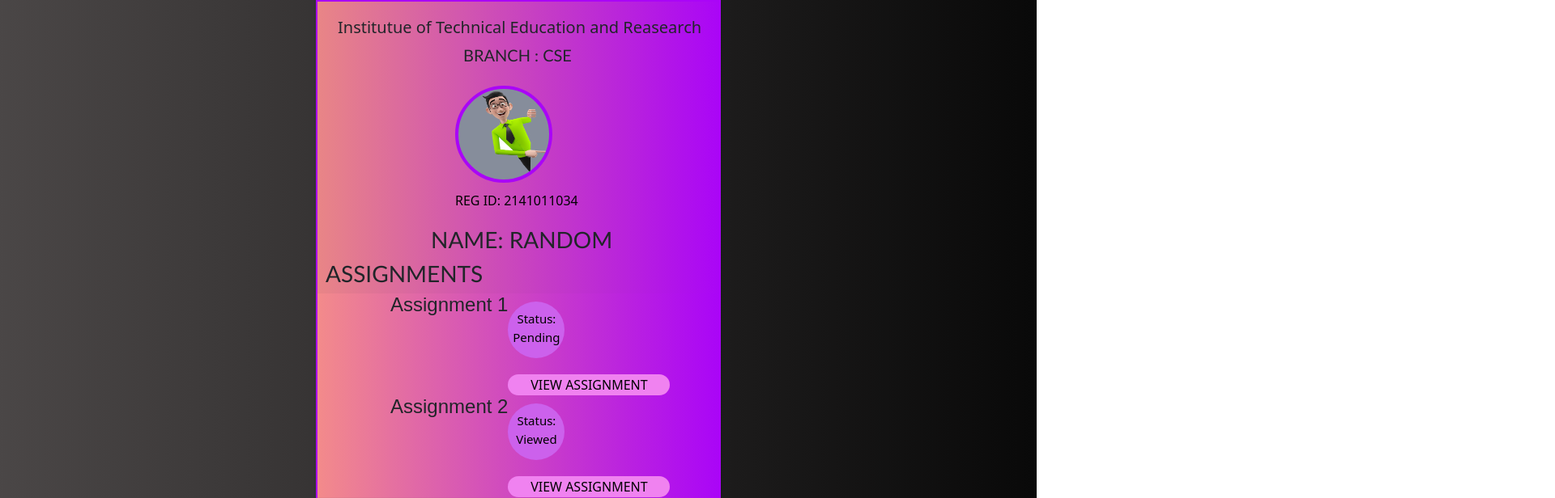
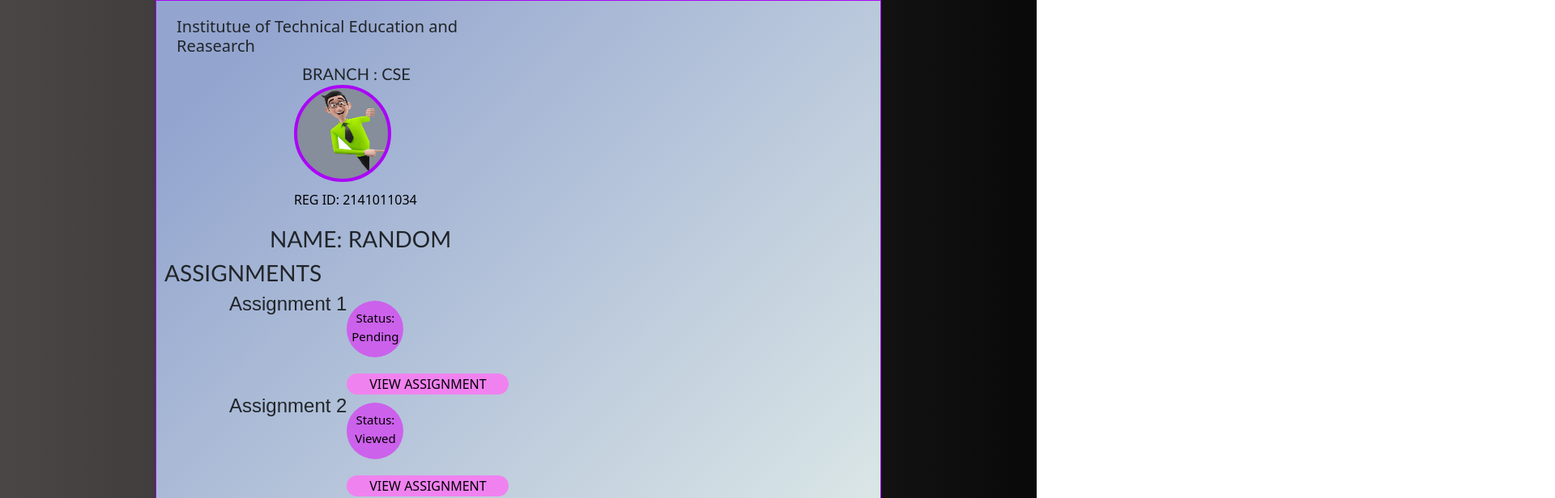
Before and after one commit to Rafikhan19/SIKSHA_O_SAHYOG, a React (Vite) app in the folder client/: page /student/dashboard in a window 1280 px wide. Shown: the top 616 px of the page at 81% size, 1920 px wide, since content can reach past the window. Built offline with nearby package versions, Linux system fonts and the light colour scheme.

Commit message:
Dashboard UI fixes

```diff
--- a/client/src/Student/Student.css
+++ b/client/src/Student/Student.css
@@ -2,7 +2,6 @@
 .student-container {
     margin: 0;
     padding: 0;
-    background-image: linear-gradient(to right, rgba(244, 139, 139, 0.941), rgb(170, 5, 247));
     background-repeat: no-repeat;
     display:inline-flex;
     flex-direction: column;
@@ -61,18 +60,15 @@ p{
   }
 
  .app{
-    width: 500px;
-
+    width: 70vw;
     height: auto;
-
     margin: 0 auto;
-    background-image: linear-gradient(to right, rgba(244, 139, 139, 0.941), rgb(170, 5, 247));
+    background-image: linear-gradient(135deg, #93a5cf 10%, #e4efe9 100%);
     box-shadow: 0px 1px 3px 0px rgba(0, 0, 0, 0.15);
  }
  .app_2{
-  border: 2px solid rgb(170, 5, 247);
-  width: -3rem;
-  height: -1rem;
+  border: 1px solid rgb(170, 5, 247);
+  height:100vh;
  }
 
  .student_img{
@@ -99,7 +95,7 @@ p{
 
 }
  .student_info_heading{
-  width: 500%;
+  width: 50%;
   height: 180px;
 
 
--- a/client/src/Student/StudentDashboard.jsx
+++ b/client/src/Student/StudentDashboard.jsx
@@ -2,7 +2,7 @@ import React, { useState } from 'react';
 import Assignments from '../utils/Assignments';
 import studentimg from '../assets/student.png'
 import './Student.css';
-import UploadComponent from './Uploadcomponent/Uploadcomponent';
+
 const StudentDashboard = () => {
     const [student] = useState({
         id: '2141011034',
@@ -43,10 +43,10 @@ const StudentDashboard = () => {
             </div>
 
         </div>
-        <div className='student_assignment'>
+
         <Assignments assignments={assignments} onViewAssignment={onViewAssignment} />
-        </div>
-       <UploadComponent />
+
+
        </div>
         </div>
         </div>
--- a/client/src/utils/Assignment.css
+++ b/client/src/utils/Assignment.css
@@ -1,5 +1,5 @@
 .assignment-item{
-    background-image: linear-gradient(to right, rgba(244, 139, 139, 0.941), rgb(170, 5, 247));
+
     display: flex;
     flex-direction: row;
     padding-left:10px;
```
